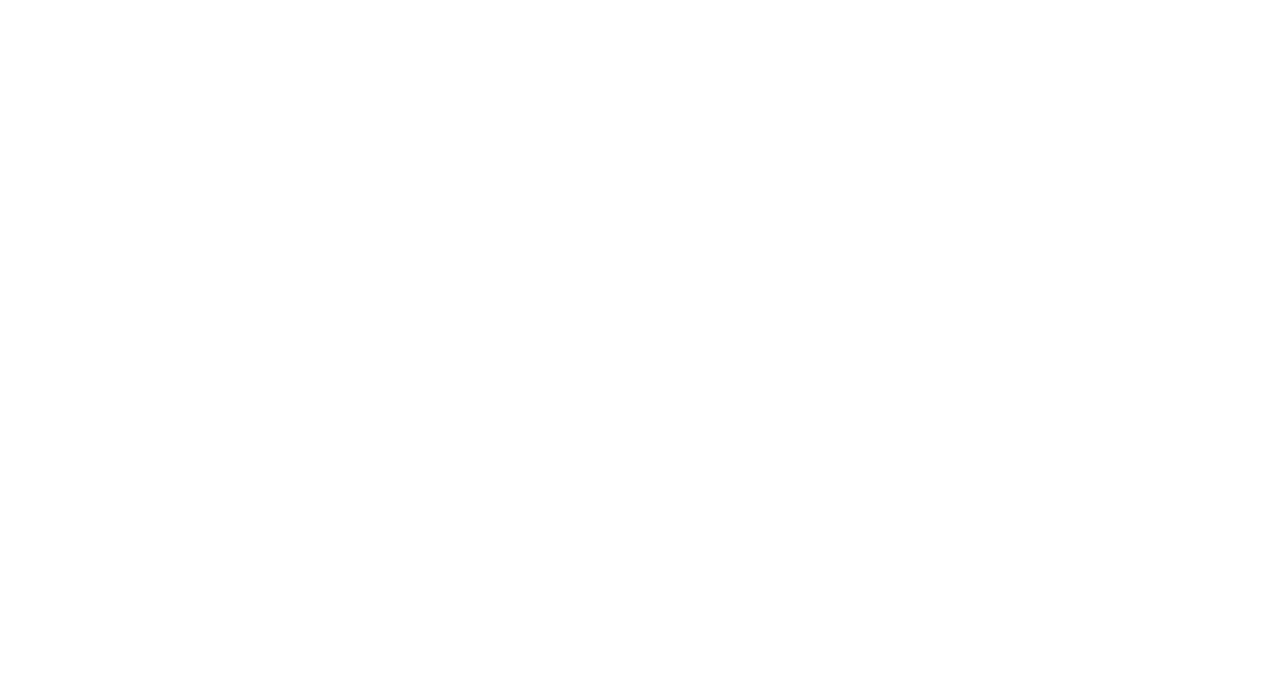
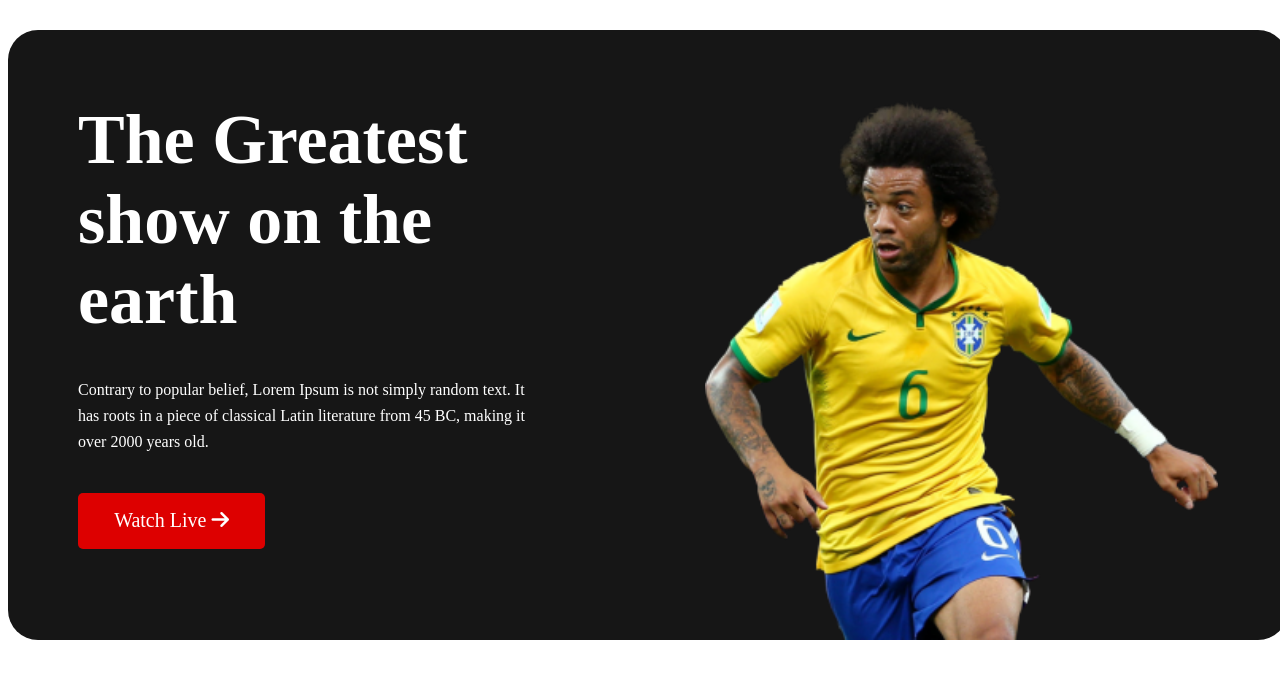
Before and after one commit to shahporanrazu/foot-ball-world-cup, a plain HTML site: page index.html in a window 1280 px wide. Drawn offline with Linux system fonts and the light colour scheme; a web font is replaced by a local one.

Commit message:
Hero section Added

```diff
--- a/css/style.css
+++ b/css/style.css
@@ -4,3 +4,56 @@ Global Style Codes
 * {
     font-family: 'Ibarra Real Nova', serif;
 }
+
+.hero-section {
+    width: 1140px;
+    display: grid;
+    grid-template-columns: repeat(2, 1fr);
+    background-color: #161616;
+    margin: 30px auto;
+    border-radius: 30px;
+    padding: 70px 70px 0px 70px;
+}
+
+.texts-content {
+    display: grid;
+
+}
+
+.texts-content h1 {
+    margin: 0;
+    padding-right: 20%;
+    font-weight: 700;
+    font-size: 70px;
+    line-height: 80px;
+    color: #FFFFFF;
+}
+
+.texts-content p {
+    padding-right: 20%;
+    font-weight: 400;
+    font-size: 16px;
+    line-height: 26px;
+    color: #FFFFFF;
+}
+
+.texts-content button {
+    width: 187px;
+    height: 56px;
+    background-color: #DD0000;
+    border: 0;
+    font-weight: 400;
+    font-size: 20px;
+    line-height: 23px;
+    text-align: center;
+    color: #FFFFFF;
+    margin-bottom: 70px;
+    border-radius: 5px;
+}
+
+.banner img {
+    float: right;
+    width: 90%;
+
+
+}
--- a/index.html
+++ b/index.html
@@ -12,10 +12,23 @@
     <link rel="preconnect" href="https://fonts.googleapis.com">
     <link rel="preconnect" href="https://fonts.gstatic.com" crossorigin>
     <link href="https://fonts.googleapis.com/css2?family=Ibarra+Real+Nova&display=swap" rel="stylesheet">
+    <!-- Font Awesome Icon  -->
+    <script src="https://kit.fontawesome.com/918b5c6390.js" crossorigin="anonymous"></script>
 </head>
 
 <body>
-
+    <header class="hero-section">
+        <div class="texts-content">
+            <h1>The Greatest show on the earth</h1>
+            <p>Contrary to popular belief, Lorem Ipsum is not simply
+                random text. It has roots in a piece of classical Latin literature from 45 BC, making it over 2000 years
+                old.</p>
+            <button>Watch Live <i class="fa-solid fa-arrow-right"></i></button>
+        </div>
+        <div class="banner">
+            <img src="media/images/Banner Image.png" alt="">
+        </div>
+    </header>
 </body>
 
 </html>
```
Also changed, not shown: media/images/Banner Image.png (renamed from media/Banner Image.png), media/images/Blog Image.png (renamed from media/Blog Image.png), media/images/Flag.png (renamed from media/Flag.png), media/images/germany Flag.png (renamed from media/germany Flag.png).
